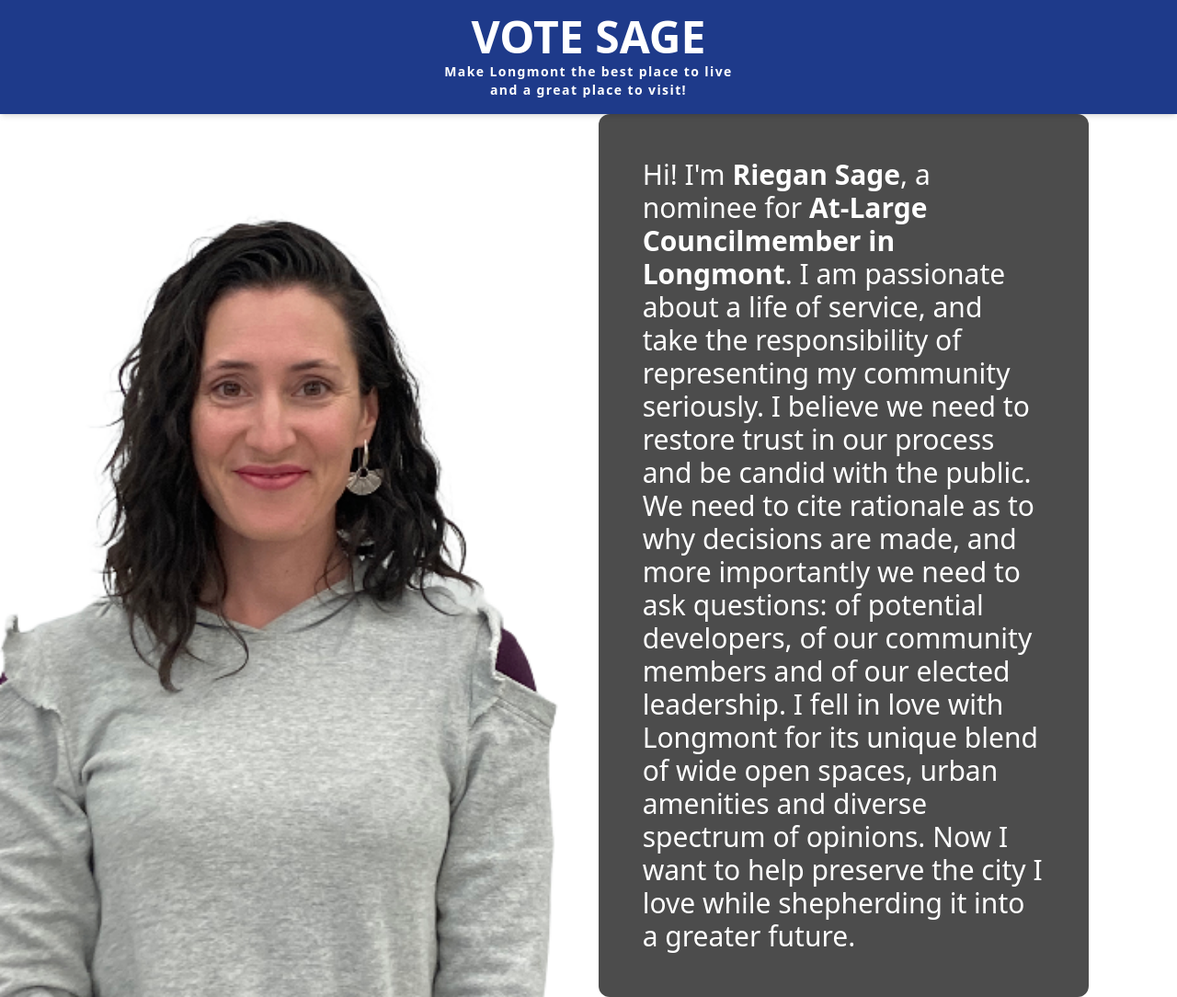
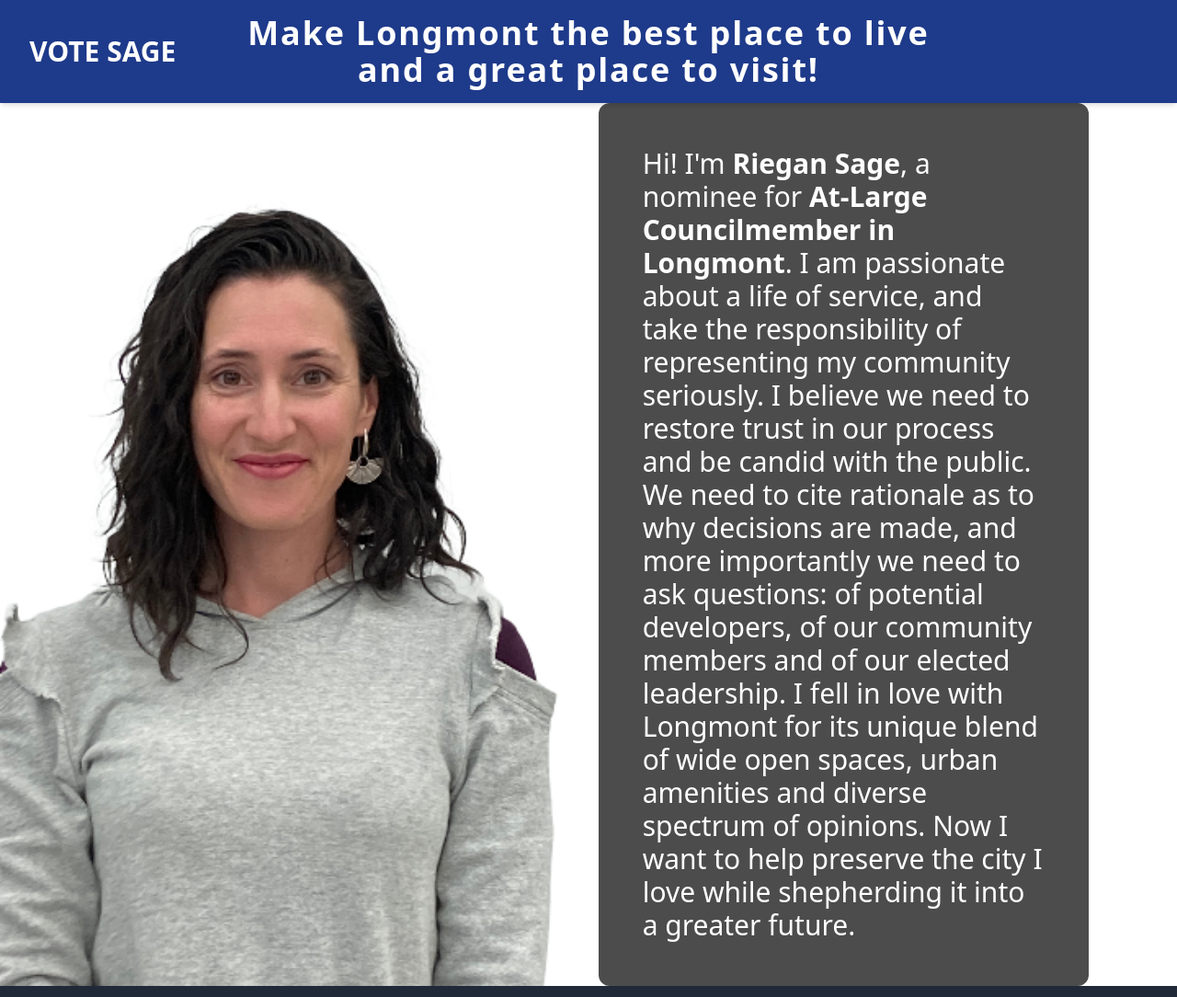
Before and after one commit to tobyscales/votesage.com, a website: page dist/index.html in a window 1280 px wide. Shown: the top 1084 px of the page at 92% size. Drawn offline with nearby package versions, Linux system fonts and the light colour scheme.

Commit message:
Update index.html

```diff
--- a/dist/index.html
+++ b/dist/index.html
@@ -56,13 +56,23 @@
 </head>
 <body class="text-gray-800">
 
-    <header id="main-header" class="bg-blue-900 shadow-md"> <a href="#home" id="header-link" class="block cursor-pointer py-4 px-4 md:px-8">
-            <div class="container mx-auto text-center">
-                <h1 class="text-4xl md:text-5xl font-bold uppercase text-white">Vote Sage</h1>
-                <p class="text-sm font-semibold tracking-widest text-white mt-1 ">Make Longmont the <strong>best</strong> place to live<br>and a <strong>great</strong> place to visit!</p>
+<header id="main-header" class="bg-blue-900 shadow-md">
+    <a href="#home" id="header-link" class="block cursor-pointer">
+        <div class="container mx-auto flex items-center justify-between py-4 px-4 md:px-8">
+
+            <h1 class="text-2xl md:text-3xl font-bold uppercase text-white">Vote Sage</h1>
+
+            <div>
+                <p class="text-xl md:text-3xl lg:text-4xl font-semibold tracking-wider text-white text-center">Make Longmont the <strong>best</strong> place to live<br>and a <strong>great</strong> place to visit!</p>
             </div>
-        </a>
-    </header>
+
+            <div class="invisible" aria-hidden="true">
+                 <h1 class="text-2xl md:text-3xl font-bold uppercase text-white">Vote Sage</h1>
+            </div>
+
+        </div>
+    </a>
+</header>
 
     <main id="page-content" class="container mx-auto p-4 md:p-8">
     </main>
```
